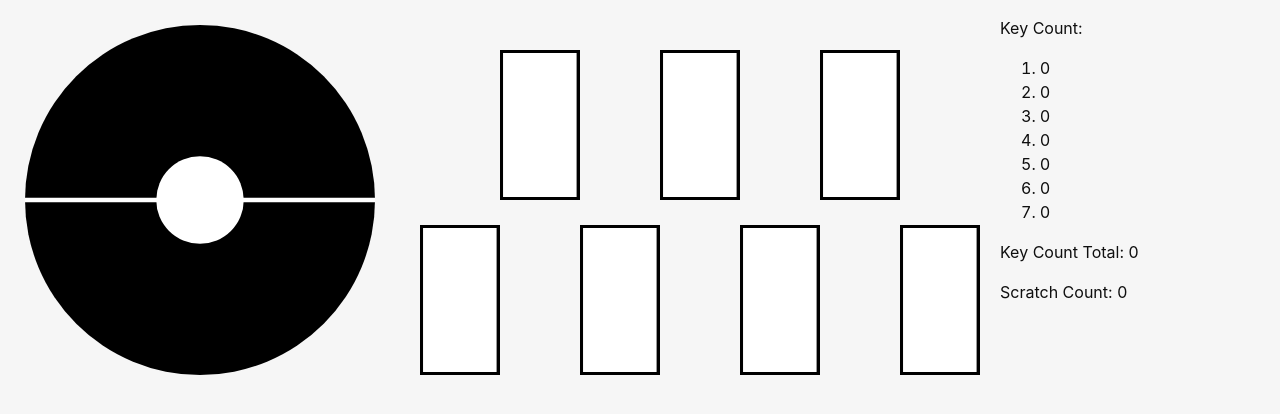
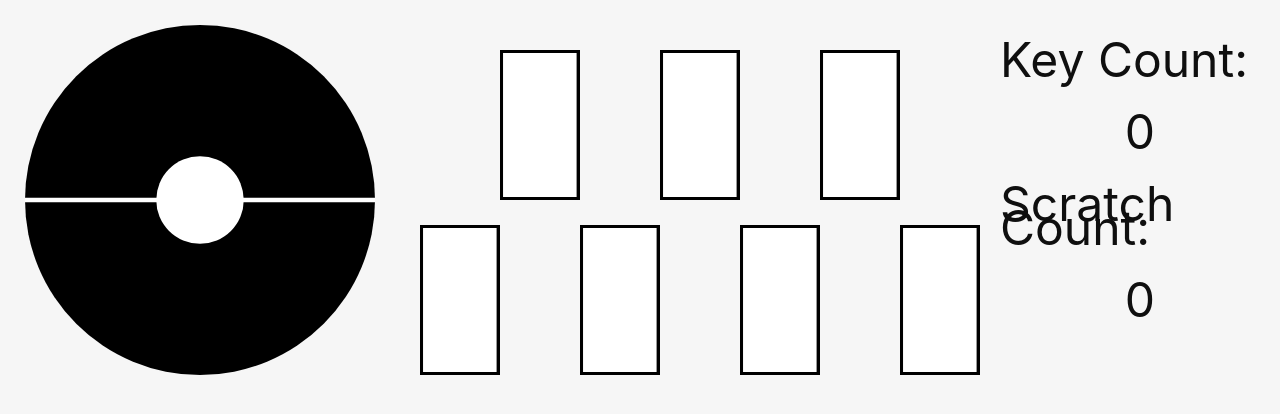
Before and after one commit to Poyotoron/Amaterasu, a React (Vite) app: page / in a window 1280 px wide. Shown: the top 414 px of the page. Built offline with nearby package versions, Linux system fonts and the light colour scheme.

Commit message:
鍵盤別カウンタを消してカウンタの文字を大きくした

```diff
--- a/src/App.tsx
+++ b/src/App.tsx
@@ -111,10 +111,11 @@ function App() {
       }
 
       return (
-        <div style={{ position: "absolute", left: statAreaLeft, top: statAreaTop }}>
-          <p>Key Count: <ol>{keyCountViews}</ol></p>
-          <p>Key Count Total: {keyCountSum}</p>
-          <p>Scratch Count: {scratchCount}</p>
+        <div style={{ position: "absolute", left: statAreaLeft, top: statAreaTop, fontSize: 48 }}>
+          <p>Key Count:</p>
+          <p style={{ textAlign: "center" }}>{keyCountSum}</p>
+          <p>Scratch Count:</p>
+          <p style={{ textAlign: "center" }}>{scratchCount}</p>
         </div>
       );
     }
```
